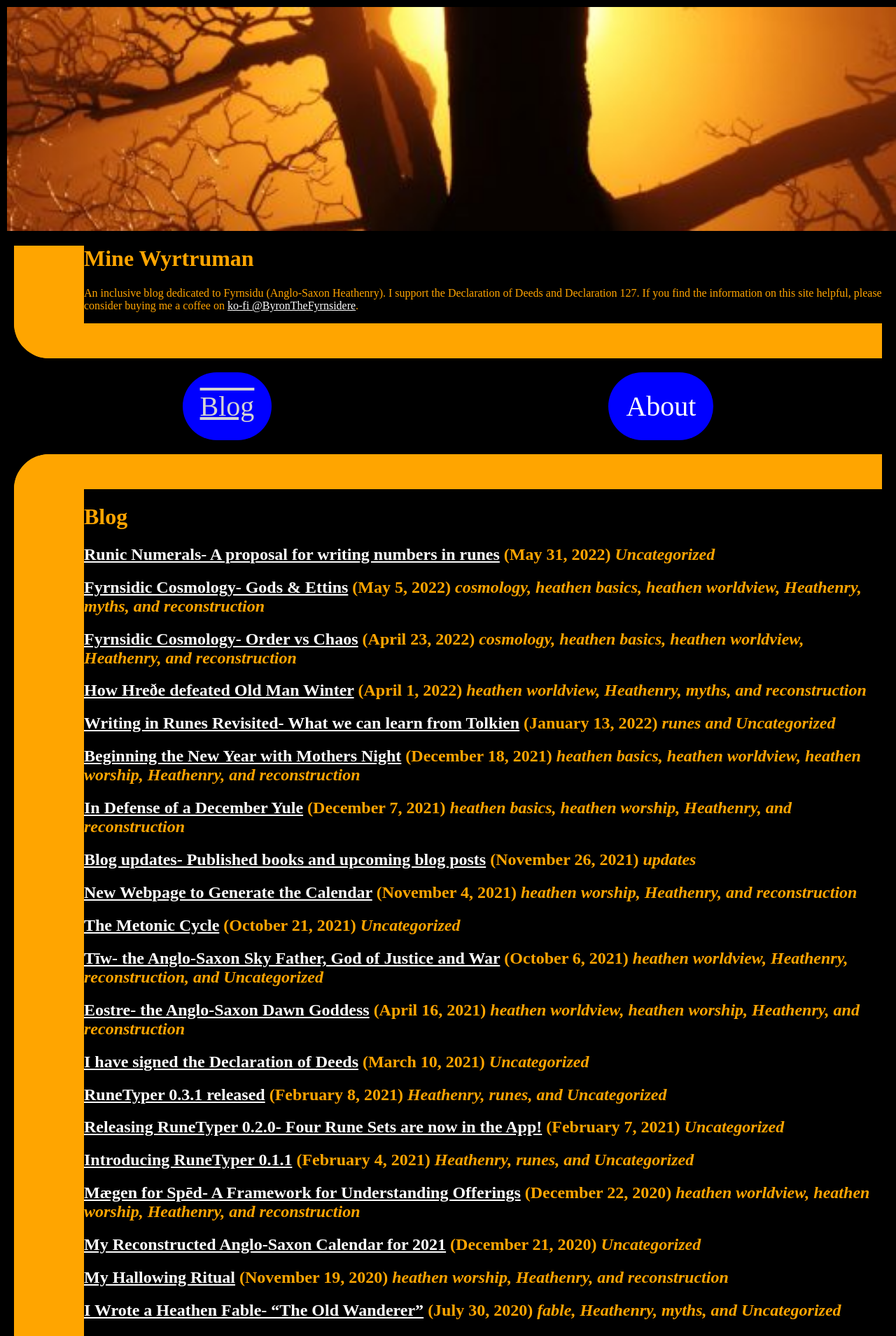
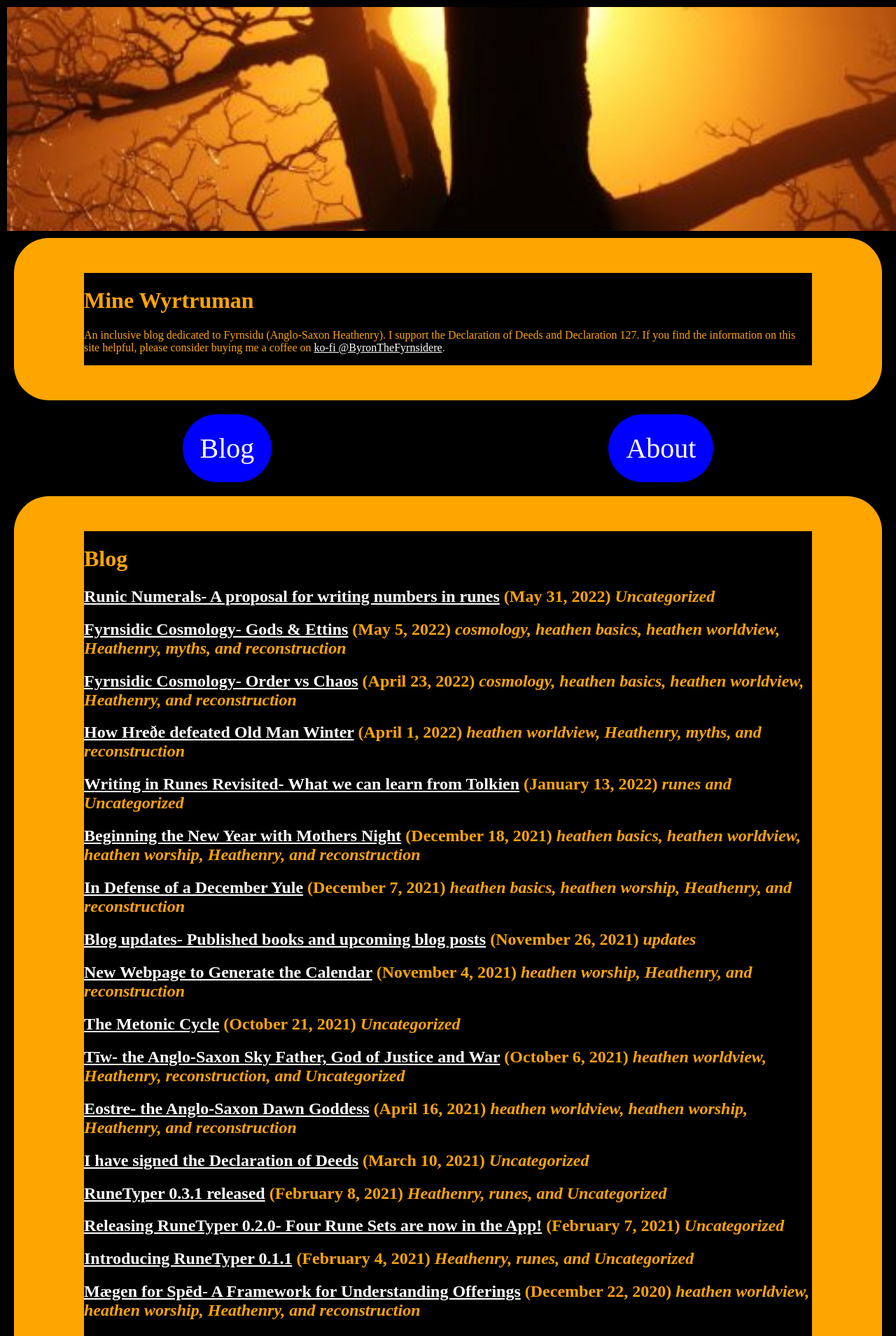
Before and after one commit to byronpendason/byronpendason.github.io, a Jekyll site: the page built from index.md, in a window 1280 px wide. Shown: the top 1909 px of the page at 70% size. Built offline with Jekyll 4.4.1, drawn with Linux system fonts in a browser that asks for light colours; our own code applies the rules of GitHub Pages for plain Markdown files; comment, search, counter and statistics services are not loaded.

Commit message:
Update default.html

```diff
--- a/_layouts/default.html
+++ b/_layouts/default.html
@@ -36,10 +36,10 @@
       #header-text {
         margin: 10px;
         color: orange;
-        border-style: none none solid solid;
-        border-width: 0px 0px 50px 100px;
+        border-style: solid;
+        border-width: 50px 100px;
         border-color: orange;
-        border-radius: 0px 0px 0px 50px;
+        border-radius: 50px;
       }
       nav ul {
         display: flex;
@@ -66,16 +66,17 @@
         text-decoration: underline;
       }
       .active {
-        text-decoration: underline overline;
-        color: lightgrey;
+        text-decoration: none;
+        color: white;
+
       }
       #content {
         margin: 10px;
         padding: 0px;
         color: orange;
-        border-radius: 50px 0px 0px 0px;
-        border-style: solid none none solid;
-        border-width: 50px 0px 0px 100px;
+        border-radius: 50px;
+        border-style: solid;
+        border-width: 50px 100px;
         border-color: orange;
       }
       #content a {
```
